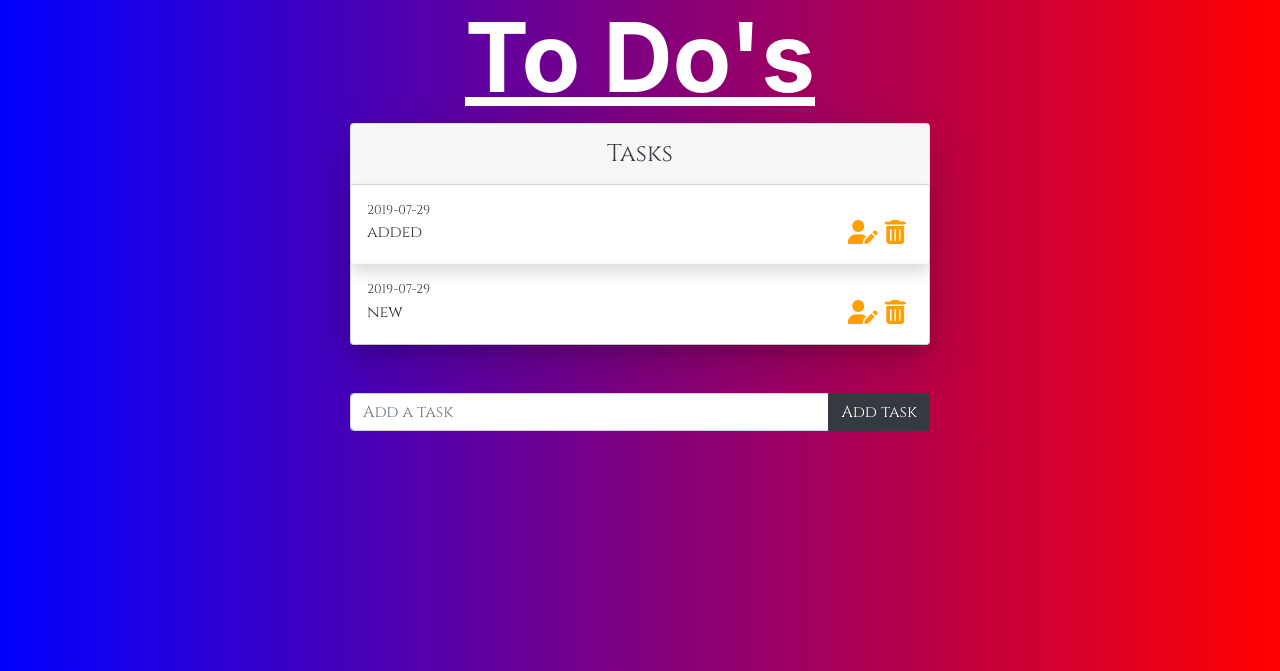
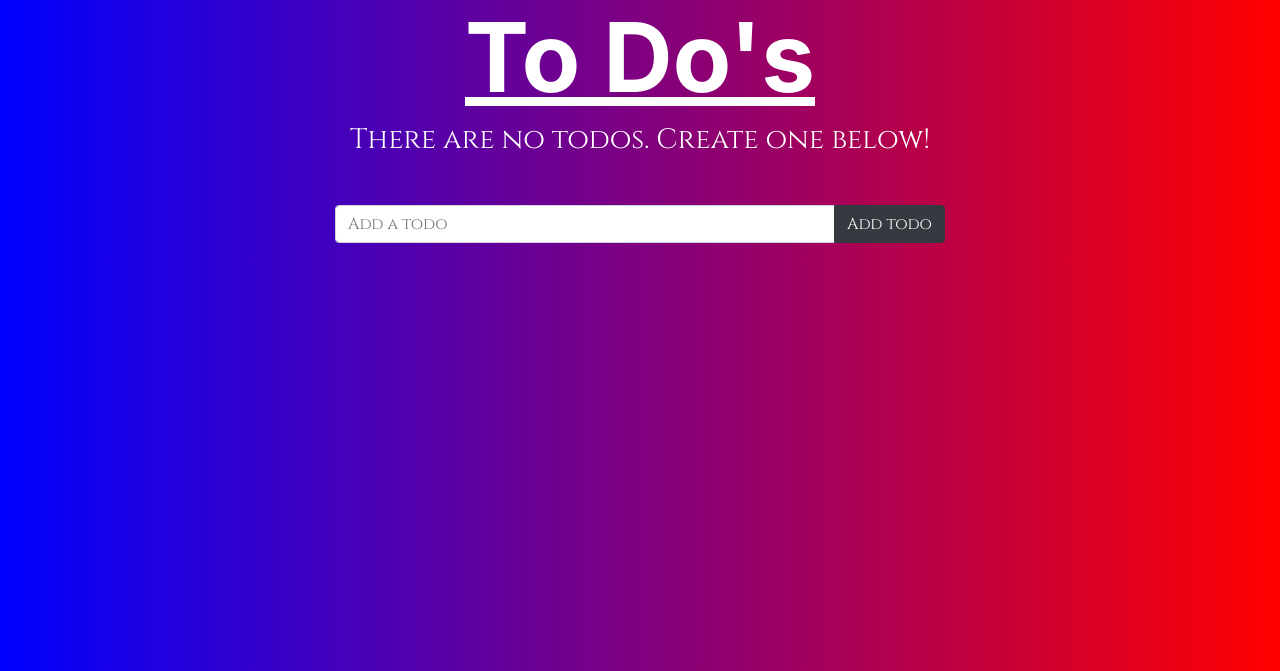
Before and after one commit to BinarySteve/taskapp, a Flask app: page / in a window 1280 px wide. Shown: the top 671 px of the page. Run offline with Flask 2, Linux system fonts and the light colour scheme; data comes from the database, SQL or seed files in the repository; some libraries are stand-ins or nearby versions.

Commit message:
changed element names

```diff
--- a/templates/index.html
+++ b/templates/index.html
@@ -9,23 +9,23 @@
 <div class="content col-sm-4 col-md-6 col-xs-12">
 
     <div class="container-fluid">
-    {% if tasks|length < 1 %}
-    <h3 class="text-center text-white">There are no tasks. Create one below!</h3>
+    {% if todos|length < 1 %}
+    <h3 class="text-center text-white">There are no todos. Create one below!</h3>
     {% else %}
 
         <div class="card text-white bg-clear shadow-lg text-dark" id="cardheader">
-            <div class="card-header text-center">Tasks</div>
+            <div class="card-header text-center">todos</div>
             <div class="list-group">
 
-                {% for task in tasks %}
+                {% for todo in todos %}
                 <div class="shadow p-3 bg-clear rounded">
                 <div class="d-flex w-100 justify-content-between">
 
-                        <small>{{ task.date_create.date() }}</small>
+                        <small>{{ todo.date_create.date() }}</small>
                       </div>
-                      <p class="mb-1">{{ task.content }}
-                        <a href="/delete/{{task.id}}"><i class="fa fa-trash"></i></a></span>
-                        <a href="/update/{{task.id}}"><i class="fa fa-user-edit"></i></a></small>
+                      <p class="mb-1">{{ todo.content }}
+                        <a href="/delete/{{todo.id}}"><i class="fa fa-trash"></i></a></span>
+                        <a href="/update/{{todo.id}}"><i class="fa fa-user-edit"></i></a></small>
                         </p>
                     </div>
 
@@ -41,9 +41,9 @@
     <div class="form">
         <form action="/" method="POST">
             <div class="input-group mb-3">
-                <input type="text" class="form-control" placeholder="Add a task" id="content" name="content">
+                <input type="text" class="form-control" placeholder="Add a todo" id="content" name="content">
                 <div class="input-group-append">
-                    <input class="btn btn-round btn-dark" id="addtaskbtn" type="submit" value="Add task">
+                    <input class="btn btn-round btn-dark" id="addtodobtn" type="submit" value="Add todo">
                 </div>
               </div>
 
```
